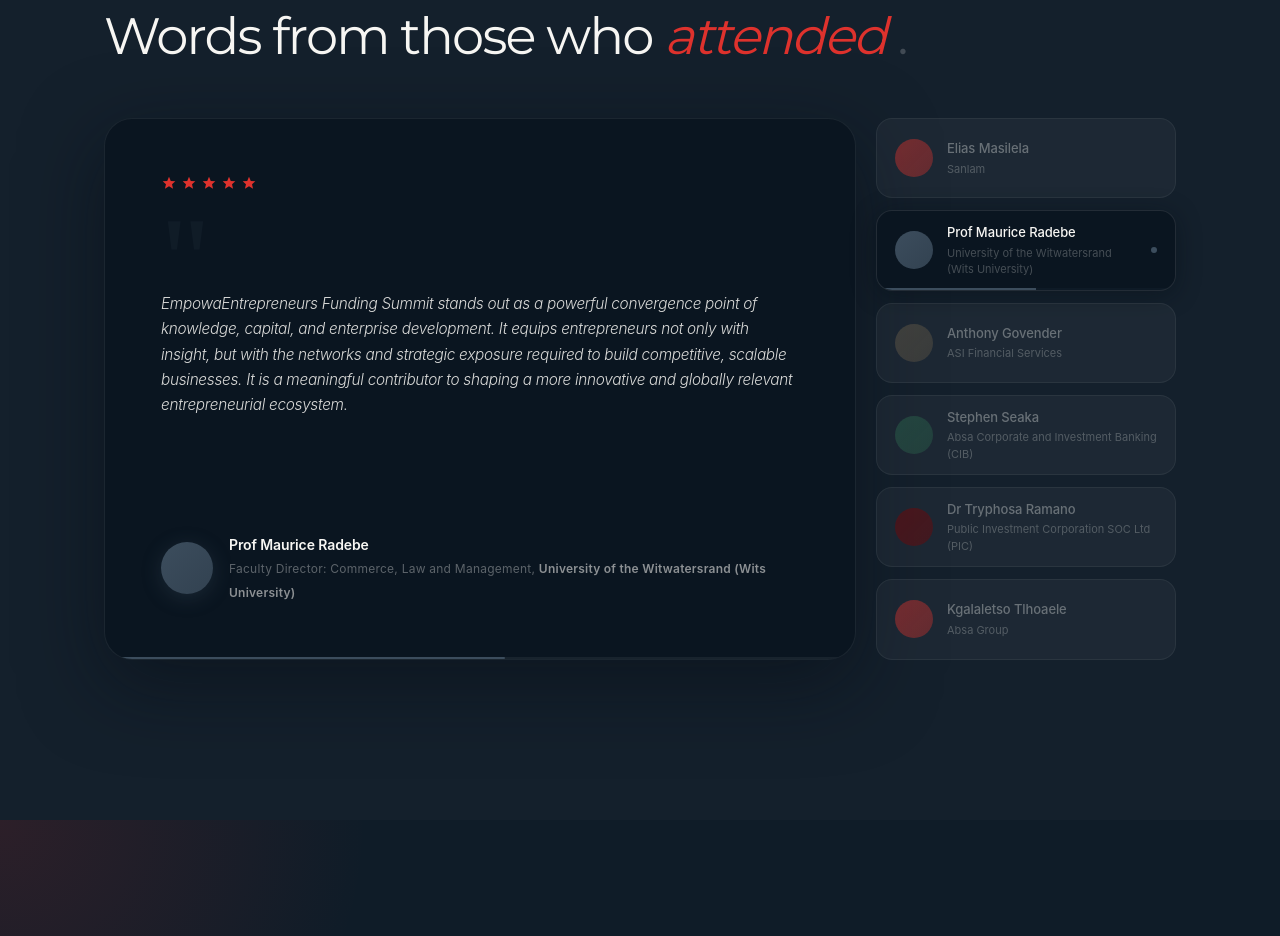
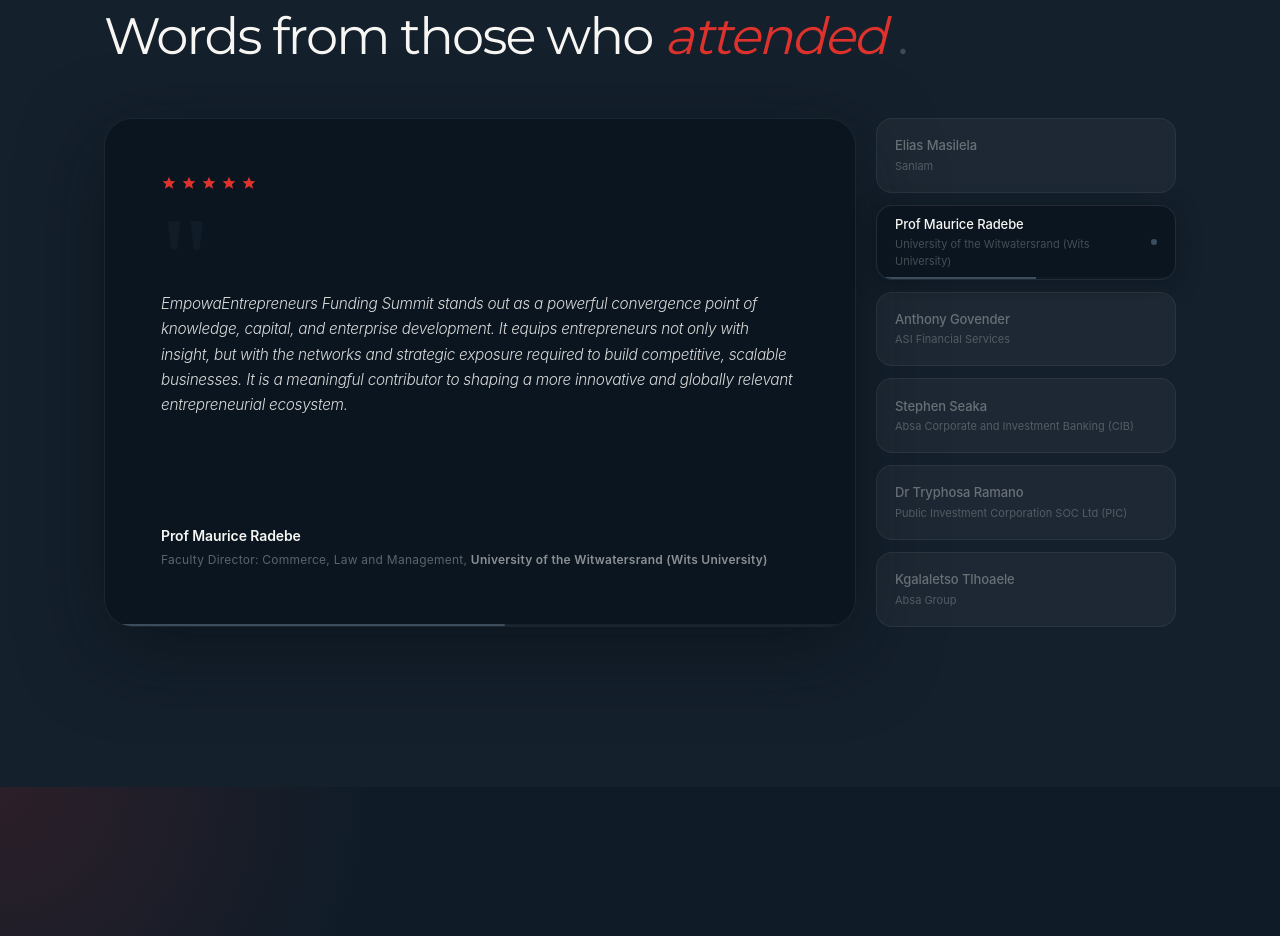
Before and after one commit to brandfocal/empowaentrepreneurs, a React (Vite) app: page / in a window 1280 px wide. Shown: the part 9000-9936 px from the top of the page. Built offline with nearby package versions, Linux system fonts and the light colour scheme.

Commit message:
style: completely remove avatar image containers from testimonials

```diff
--- a/src/components/generated/AgencyLandingPage.tsx
+++ b/src/components/generated/AgencyLandingPage.tsx
@@ -3082,24 +3082,6 @@ const TestimonialsSection = () => {
               alignItems: 'center',
               gap: '16px'
             }}>
-              <div style={{
-                width: '52px',
-                height: '52px',
-                borderRadius: '50%',
-                background: `linear-gradient(135deg, ${active.accentColor}, ${active.accentColor}cc)`,
-                display: 'flex',
-                alignItems: 'center',
-                justifyContent: 'center',
-                flexShrink: 0,
-                boxShadow: `0 4px 20px ${active.accentColor}55`,
-                overflow: 'hidden'
-              }}>
-                {active.imageSrc ? (
-                  <img src={active.imageSrc} alt={active.author} style={{ width: '100%', height: '100%', objectFit: 'cover' }} />
-                ) : (
-null
-                )}
-              </div>
               <div>
                 <cite style={{
                   fontFamily: 'Inter, sans-serif',
@@ -3166,25 +3148,6 @@ null
                 duration: 0
               }} />
             </div>}
-            <div style={{
-              width: '38px',
-              height: '38px',
-              borderRadius: '50%',
-              background: `linear-gradient(135deg, ${t.accentColor}, ${t.accentColor}cc)`,
-              display: 'flex',
-              alignItems: 'center',
-              justifyContent: 'center',
-              flexShrink: 0,
-              opacity: activeIdx === i ? 1 : 0.45,
-              transition: 'opacity 0.35s ease',
-              overflow: 'hidden'
-            }}>
-              {t.imageSrc ? (
-                <img src={t.imageSrc} alt={t.author} style={{ width: '100%', height: '100%', objectFit: 'cover' }} />
-              ) : (
-null
-              )}
-            </div>
             <div style={{
               textAlign: 'left'
             }}>
```
